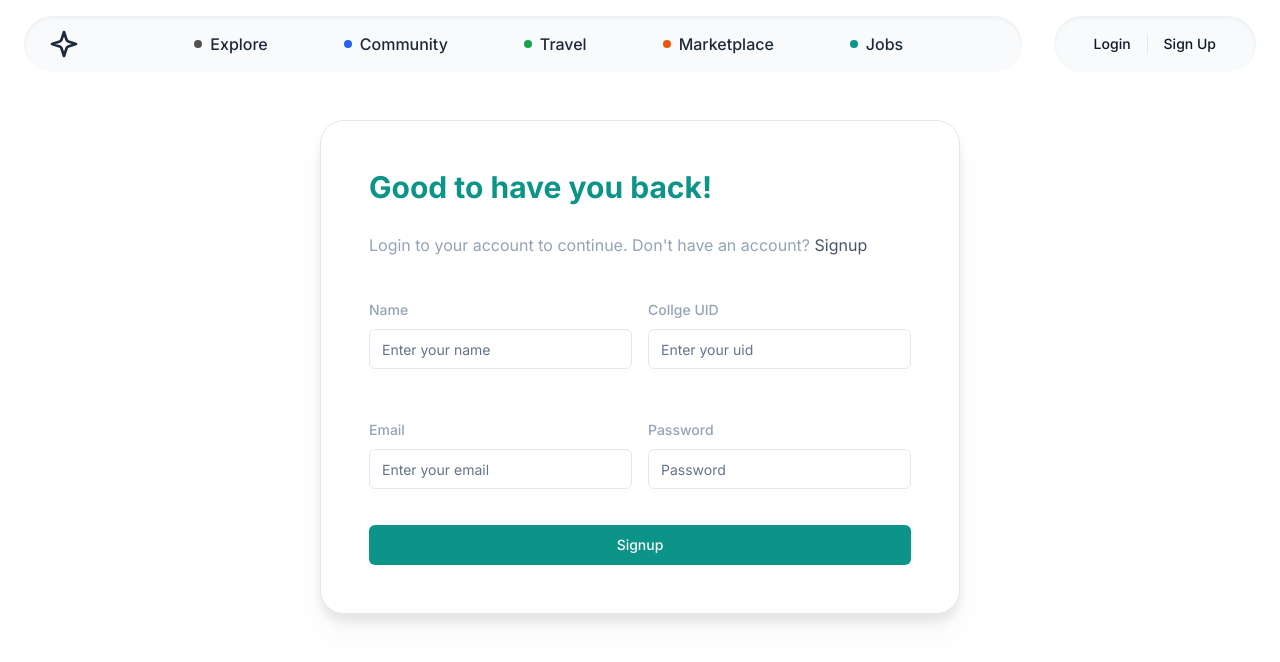
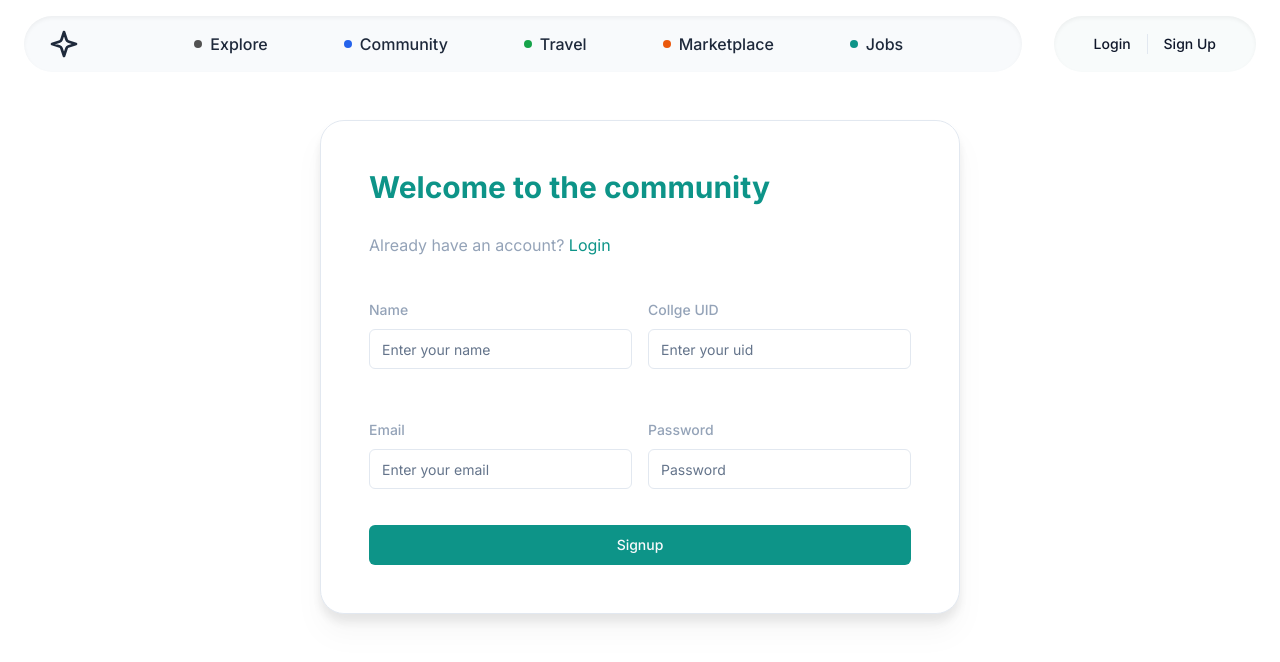
Before and after one commit to masterpranay1/whizout-frontend, a Next.js app: page /signup in a window 1280 px wide. Shown: the top 662 px of the page. Built offline with nearby package versions, Linux system fonts and the light colour scheme.

Commit message:
fix: signup info

```diff
--- a/app/(auth)/signup/page.tsx
+++ b/app/(auth)/signup/page.tsx
@@ -7,14 +7,13 @@ import SignupForm from "@/components/SignupForm";
 const Header = () => {
   return (
     <Fragment>
-      <p className="text-3xl font-bold text-teal-600">Good to have you back!</p>
+      <p className="text-3xl font-bold text-teal-600">
+        Welcome to the community
+      </p>
       <p className="text-base text-slate-400">
-        Login to your account to continue. Don't have an account?{" "}
-        <Link
-          href="/auth/signup"
-          className="hover:border-b py-1 text-slate-600"
-        >
-          Signup
+        Already have an account?{" "}
+        <Link href="/auth/login" className="text-teal-600">
+          Login
         </Link>
       </p>
     </Fragment>
```
